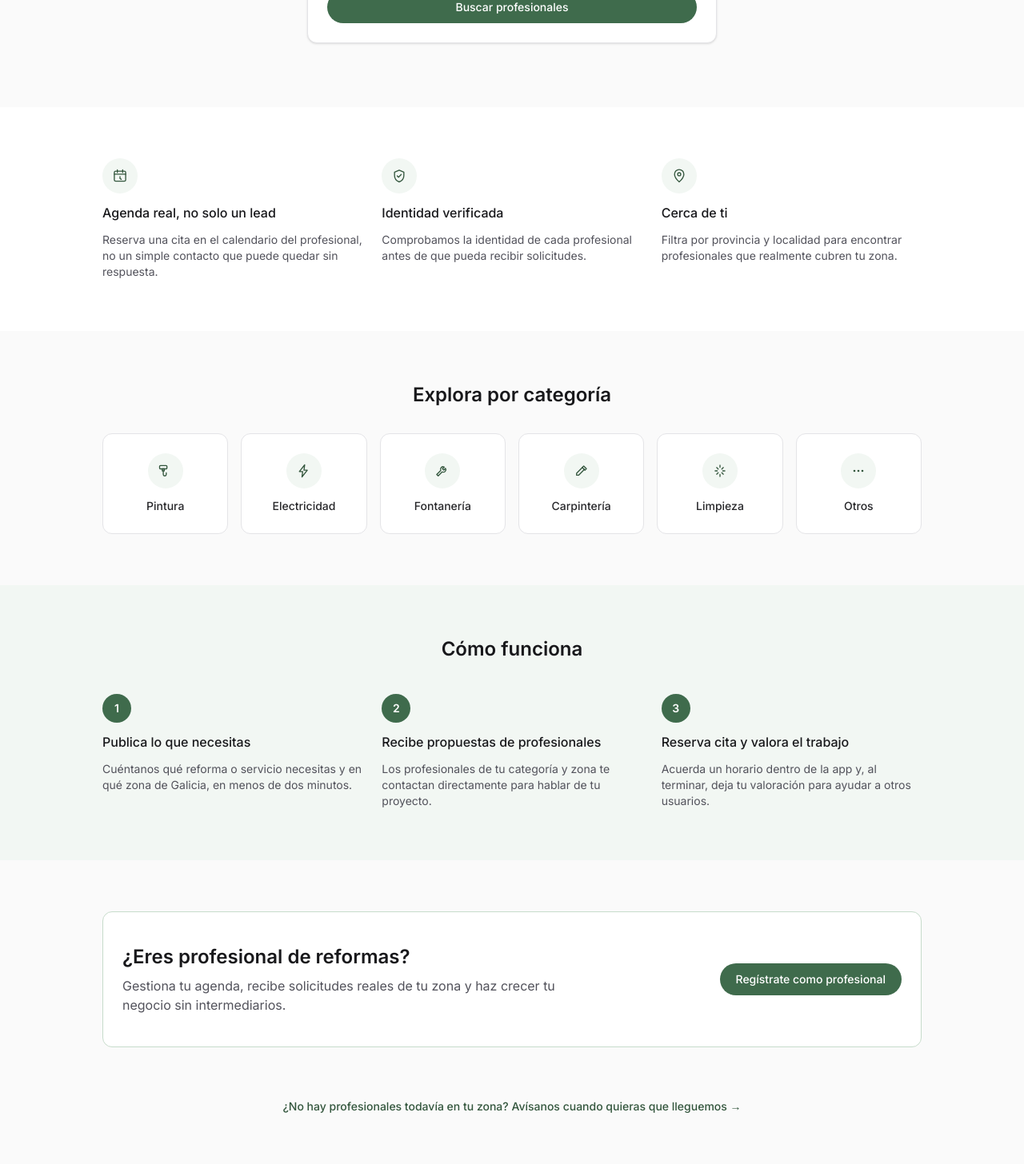
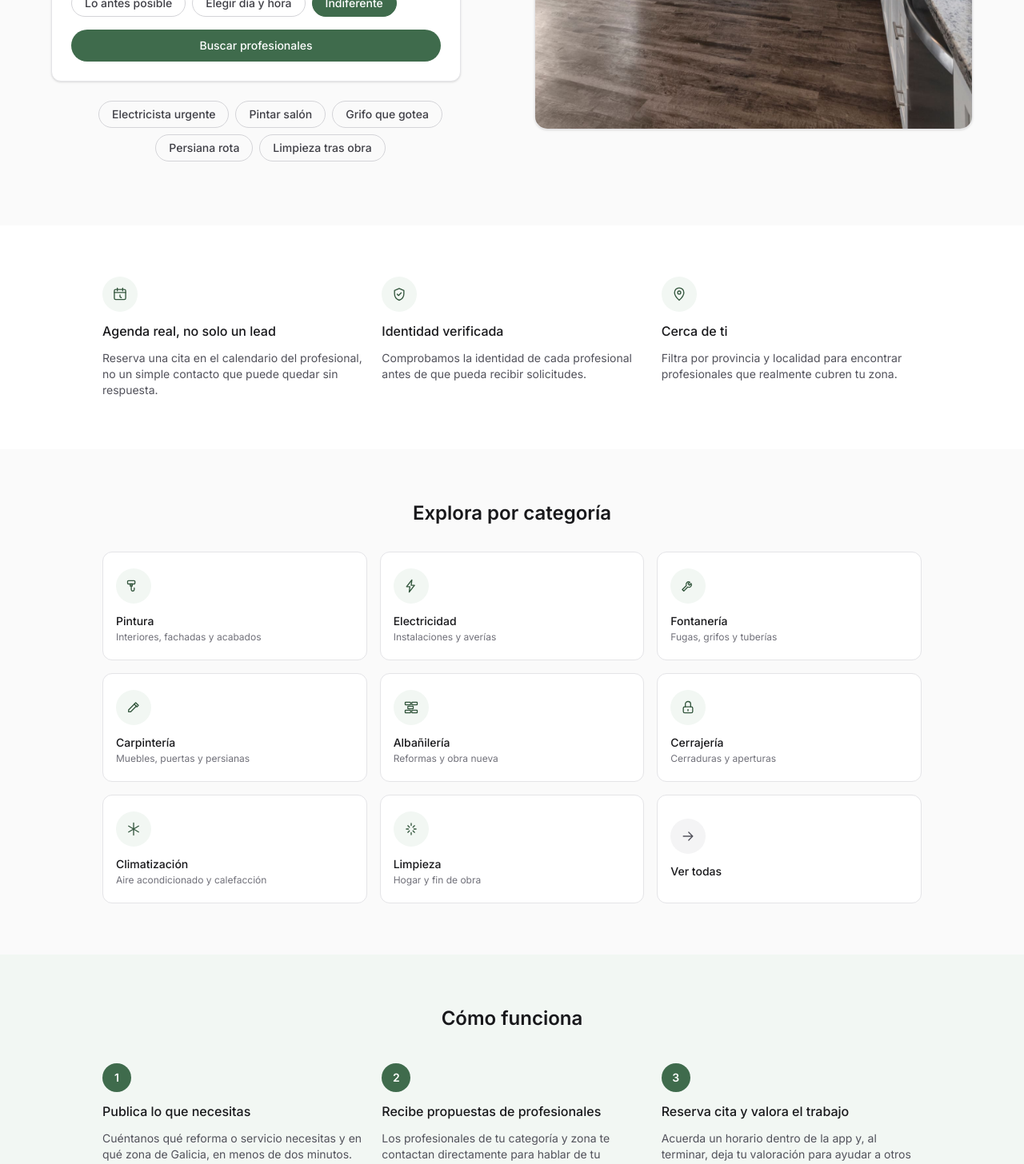
Before and after one commit to Mariogilf89/reformasapp, a Next.js app: page / in a window 1280 px wide. Shown: the part 580-2036 px from the top of the page at 80% size. Built offline with nearby package versions, Linux system fonts and the light colour scheme; no server answers.

Commit message:
Mejoras home: chips de búsqueda, categorías visuales, foto en hero

```diff
--- /dev/null
+++ b/app/busquedas-populares.tsx
@@ -0,0 +1,29 @@
+import Link from "next/link";
+
+const BUSQUEDAS_POPULARES = [
+  { label: "Electricista urgente", href: "/profesionales?categoria=electricidad&modo=lo_antes_posible" },
+  { label: "Pintar salón", href: "/profesionales?categoria=pintura" },
+  { label: "Grifo que gotea", href: "/profesionales?categoria=fontaneria" },
+  { label: "Persiana rota", href: "/profesionales?categoria=carpinteria" },
+  { label: "Limpieza tras obra", href: "/profesionales?categoria=limpieza" },
+] as const;
+
+/**
+ * Atajos a búsquedas frecuentes: enlaces directos a /profesionales con los
+ * filtros ya puestos en la URL, sin pasar por el formulario del hero.
+ */
+export function BusquedasPopulares() {
+  return (
+    <div className="flex flex-wrap items-center justify-center gap-2">
+      {BUSQUEDAS_POPULARES.map(({ label, href }) => (
+        <Link
+          key={label}
+          href={href}
+          className="rounded-full border border-neutral-300 px-4 py-1.5 text-sm font-medium text-neutral-700 transition-colors hover:border-primary-300 hover:bg-neutral-100 dark:border-neutral-700 dark:text-neutral-300 dark:hover:bg-neutral-800"
+        >
+          {label}
+        </Link>
+      ))}
+    </div>
+  );
+}
--- a/app/page.tsx
+++ b/app/page.tsx
@@ -1,4 +1,5 @@
 import Link from "next/link";
+import Image from "next/image";
 import type { SVGProps } from "react";
 import { Button } from "@/components/ui/button";
 import { Card } from "@/components/ui/card";
@@ -6,6 +7,7 @@ import { PublicHeader } from "@/components/public-header";
 import { IconUbicacion } from "@/components/ui/icon-ubicacion";
 import { ListaEsperaCTA } from "@/components/lista-espera-cta";
 import { BuscadorHero } from "./buscador-hero";
+import { BusquedasPopulares } from "./busquedas-populares";
 
 function IconPintura(props: SVGProps<SVGSVGElement>) {
   return (
@@ -50,12 +52,40 @@ function IconLimpieza(props: SVGProps<SVGSVGElement>) {
   );
 }
 
-function IconOtros(props: SVGProps<SVGSVGElement>) {
+function IconAlbanileria(props: SVGProps<SVGSVGElement>) {
   return (
-    <svg viewBox="0 0 24 24" fill="currentColor" stroke="none" {...props}>
-      <circle cx="6" cy="12" r="1.6" />
-      <circle cx="12" cy="12" r="1.6" />
-      <circle cx="18" cy="12" r="1.6" />
+    <svg viewBox="0 0 24 24" fill="none" stroke="currentColor" strokeWidth={1.6} strokeLinecap="round" strokeLinejoin="round" {...props}>
+      <rect x="3" y="4" width="8" height="4" rx="0.5" />
+      <rect x="13" y="4" width="8" height="4" rx="0.5" />
+      <rect x="7" y="10" width="8" height="4" rx="0.5" />
+      <rect x="3" y="16" width="8" height="4" rx="0.5" />
+      <rect x="13" y="16" width="8" height="4" rx="0.5" />
+    </svg>
+  );
+}
+
+function IconCerrajeria(props: SVGProps<SVGSVGElement>) {
+  return (
+    <svg viewBox="0 0 24 24" fill="none" stroke="currentColor" strokeWidth={1.6} strokeLinecap="round" strokeLinejoin="round" {...props}>
+      <rect x="5" y="11" width="14" height="9" rx="2" />
+      <path d="M8 11V7a4 4 0 0 1 8 0v4" />
+      <path d="M12 15v2" />
+    </svg>
+  );
+}
+
+function IconClimatizacion(props: SVGProps<SVGSVGElement>) {
+  return (
+    <svg viewBox="0 0 24 24" fill="none" stroke="currentColor" strokeWidth={1.6} strokeLinecap="round" strokeLinejoin="round" {...props}>
+      <path d="M12 3v18M4.5 7.5l15 9M19.5 7.5l-15 9" />
+    </svg>
+  );
+}
+
+function IconVerTodas(props: SVGProps<SVGSVGElement>) {
+  return (
+    <svg viewBox="0 0 24 24" fill="none" stroke="currentColor" strokeWidth={1.6} strokeLinecap="round" strokeLinejoin="round" {...props}>
+      <path d="M5 12h14M13 6l6 6-6 6" />
     </svg>
   );
 }
@@ -79,12 +109,54 @@ function IconEscudoVerificado(props: SVGProps<SVGSVGElement>) {
 }
 
 const CATEGORIAS_HOME = [
-  { value: "pintura", label: "Pintura", Icon: IconPintura },
-  { value: "electricidad", label: "Electricidad", Icon: IconElectricidad },
-  { value: "fontaneria", label: "Fontanería", Icon: IconFontaneria },
-  { value: "carpinteria", label: "Carpintería", Icon: IconCarpinteria },
-  { value: "limpieza", label: "Limpieza", Icon: IconLimpieza },
-  { value: "otros", label: "Otros", Icon: IconOtros },
+  {
+    value: "pintura",
+    label: "Pintura",
+    descripcion: "Interiores, fachadas y acabados",
+    Icon: IconPintura,
+  },
+  {
+    value: "electricidad",
+    label: "Electricidad",
+    descripcion: "Instalaciones y averías",
+    Icon: IconElectricidad,
+  },
+  {
+    value: "fontaneria",
+    label: "Fontanería",
+    descripcion: "Fugas, grifos y tuberías",
+    Icon: IconFontaneria,
+  },
+  {
+    value: "carpinteria",
+    label: "Carpintería",
+    descripcion: "Muebles, puertas y persianas",
+    Icon: IconCarpinteria,
+  },
+  {
+    value: "albanileria",
+    label: "Albañilería",
+    descripcion: "Reformas y obra nueva",
+    Icon: IconAlbanileria,
+  },
+  {
+    value: "cerrajeria",
+    label: "Cerrajería",
+    descripcion: "Cerraduras y aperturas",
+    Icon: IconCerrajeria,
+  },
+  {
+    value: "climatizacion",
+    label: "Climatización",
+    descripcion: "Aire acondicionado y calefacción",
+    Icon: IconClimatizacion,
+  },
+  {
+    value: "limpieza",
+    label: "Limpieza",
+    descripcion: "Hogar y fin de obra",
+    Icon: IconLimpieza,
+  },
 ];
 
 const PASOS = [
@@ -133,8 +205,9 @@ export default function Home() {
 
       <main className="flex flex-1 flex-col">
         {/* Hero */}
-        <section className="px-4 py-20">
-          <div className="mx-auto flex w-full max-w-3xl flex-col items-center gap-6 text-center">
+        <section className="px-4 py-16 sm:py-20">
+          <div className="mx-auto grid w-full max-w-6xl items-center gap-10 lg:grid-cols-2 lg:gap-14">
+            <div className="flex flex-col items-center gap-6 text-center lg:items-start lg:text-left">
               <span className="text-sm font-medium uppercase tracking-wide text-primary-700 dark:text-primary-400">
                 Reformas y servicios del hogar en Galicia
               </span>
@@ -147,6 +220,20 @@ export default function Home() {
               </p>
 
               <BuscadorHero />
+
+              <BusquedasPopulares />
+            </div>
+
+            <div className="relative aspect-[4/3] w-full overflow-hidden rounded-2xl border border-neutral-200 shadow-sm lg:aspect-square dark:border-neutral-800">
+              <Image
+                src="/images/hero-cocina-reformada.jpg"
+                alt="Cocina reformada"
+                fill
+                priority
+                sizes="(min-width: 1024px) 50vw, 100vw"
+                className="object-cover"
+              />
+            </div>
           </div>
         </section>
 
@@ -177,19 +264,35 @@ export default function Home() {
             <h2 className="text-center text-2xl font-semibold text-neutral-900 dark:text-neutral-50">
               Explora por categoría
             </h2>
-            <div className="mt-8 grid grid-cols-2 gap-4 sm:grid-cols-3 md:grid-cols-6">
-              {CATEGORIAS_HOME.map(({ value, label, Icon }) => (
+            <div className="mt-8 grid grid-cols-2 gap-4 sm:grid-cols-3">
+              {CATEGORIAS_HOME.map(({ value, label, descripcion, Icon }) => (
                 <Link key={value} href={`/profesionales?categoria=${value}`}>
-                  <Card className="flex flex-col items-center gap-3 px-3 py-6 text-center transition-colors hover:border-primary-300">
+                  <Card className="flex h-full flex-col items-start gap-3 px-4 py-5 text-left transition-colors hover:border-primary-300">
                     <span className="flex h-11 w-11 items-center justify-center rounded-full bg-primary-50 text-primary-700 dark:bg-primary-900/30 dark:text-primary-300">
                       <Icon className="h-5 w-5" />
                     </span>
-                    <span className="text-sm font-medium text-neutral-800 dark:text-neutral-200">
+                    <div>
+                      <p className="text-sm font-medium text-neutral-900 dark:text-neutral-100">
                         {label}
-                    </span>
+                      </p>
+                      <p className="mt-0.5 text-xs text-neutral-500 dark:text-neutral-500">
+                        {descripcion}
+                      </p>
+                    </div>
                   </Card>
                 </Link>
               ))}
+
+              <Link href="/profesionales">
+                <Card className="flex h-full flex-col items-start justify-center gap-3 px-4 py-5 text-left transition-colors hover:border-primary-300">
+                  <span className="flex h-11 w-11 items-center justify-center rounded-full bg-neutral-100 text-neutral-600 dark:bg-neutral-800 dark:text-neutral-400">
+                    <IconVerTodas className="h-5 w-5" />
+                  </span>
+                  <p className="text-sm font-medium text-neutral-900 dark:text-neutral-100">
+                    Ver todas
+                  </p>
+                </Card>
+              </Link>
             </div>
           </div>
         </section>
```
Also changed, not shown: public/images/hero-cocina-reformada.jpg (added). Lines whose indentation alone changed are shown as unchanged.
